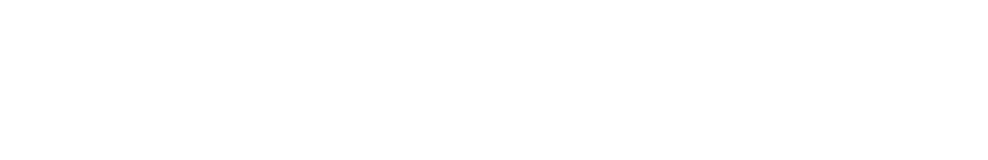
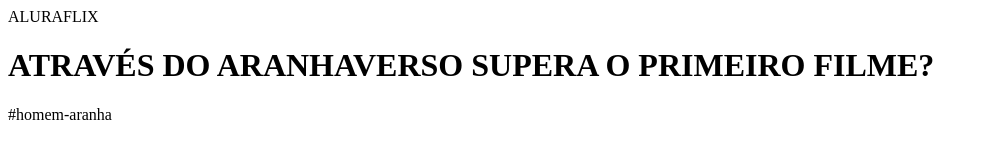
Before and after one commit to pedrinnn46/Aluraflix2025pedro, a plain HTML site: page index.html in a window 1280 px wide. Shown: the whole page, without its empty margins (0-988 px from the left). Drawn offline with Linux system fonts and the light colour scheme.

Commit message:
homem aranha salvar

```diff
--- a/index.html
+++ b/index.html
@@ -1,11 +1,13 @@
 <!DOCTYPE html>
-<html lang="en">
+<html lang="pt-br">
 <head>
     <meta charset="UTF-8">
     <meta name="viewport" content="width=device-width, initial-scale=1.0">
-    <title>Document</title>
+    <title>aluraflix</title>
 </head>
 <body>
-
+ <header>ALURAFLIX</header>
+    <h1>ATRAVÉS DO ARANHAVERSO SUPERA O PRIMEIRO FILME?</h1>
+    <p>#homem-aranha</p>
 </body>
 </html>
```
